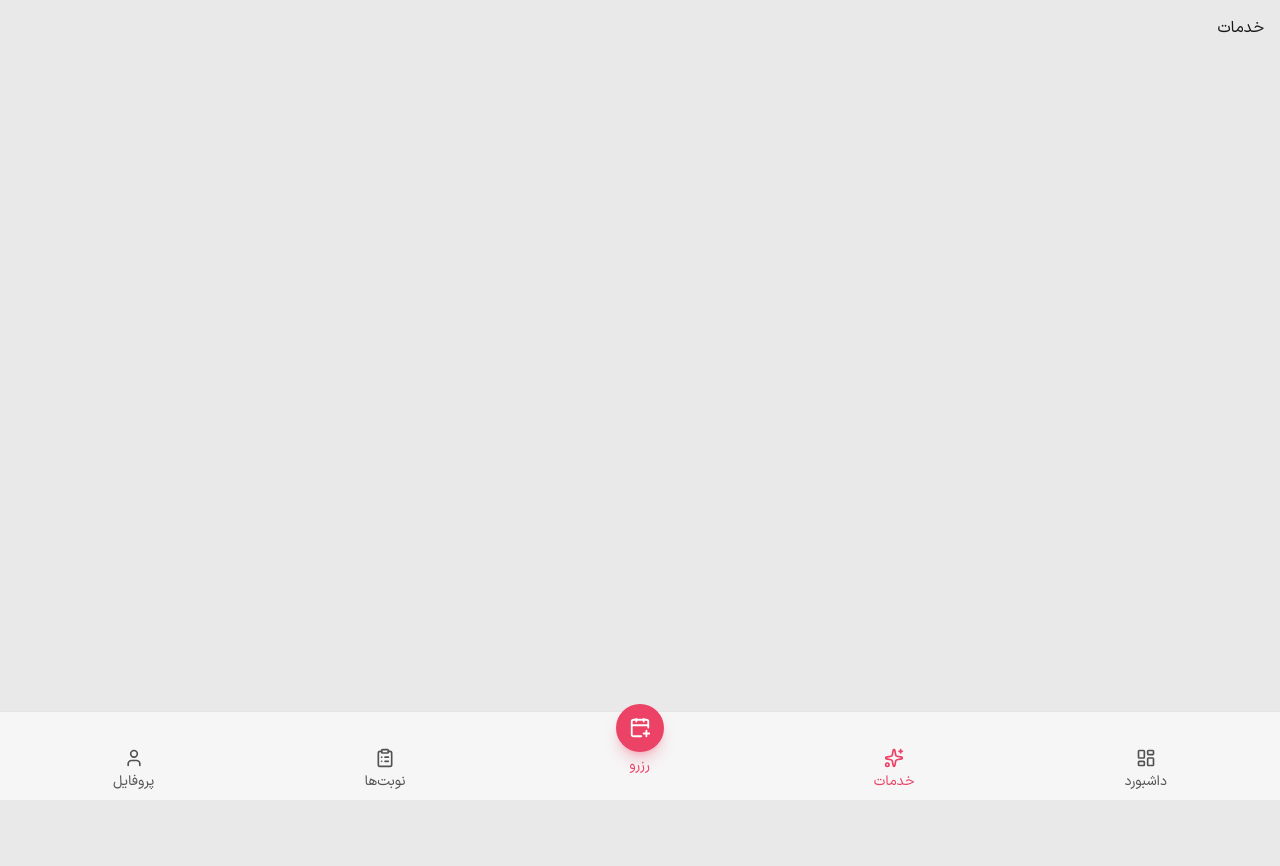
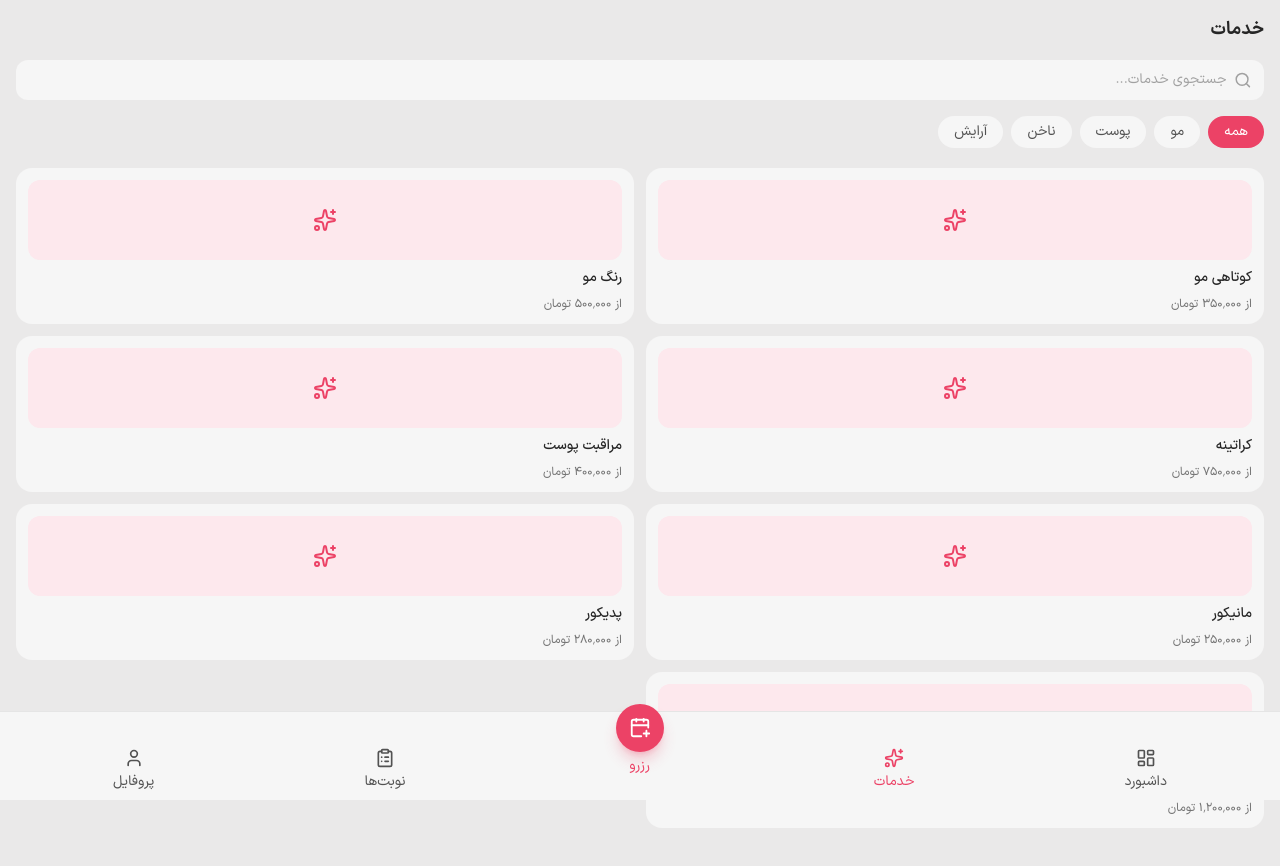
Before and after one commit to ashrafi-frontDeveloper/Beauty-Hub, a React (Vite) app: page /services in a window 1280 px wide. Shown: the top 866 px of the page. Before the commit the page ends 800 px from the top, so only its background shows below. Built offline with nearby package versions, Linux system fonts and the light colour scheme.

Commit message:
feat: section servisec

```diff
--- /dev/null
+++ b/src/constants/serviceCategories.js
@@ -0,0 +1,7 @@
+export const SERVICE_CATEGORIES = [
+  { id: "all", label: "همه" },
+  { id: "hair", label: "مو" },
+  { id: "skin", label: "پوست" },
+  { id: "nails", label: "ناخن" },
+  { id: "makeup", label: "آرایش" },
+];
--- a/src/data/mock/services.js
+++ b/src/data/mock/services.js
@@ -6,6 +6,7 @@ export const services = [
     description: "کوتاهی و مدل مو با جدیدترین تکنیک‌ها",
     price: 350000,
     duration: 45,
+    category: "hair",
     status: "active",
     popular: true,
   },
@@ -15,6 +16,7 @@ export const services = [
     description: "رنگ مو با محصولات باکیفیت",
     price: 500000,
     duration: 120,
+    category: "hair",
     status: "active",
     popular: true,
   },
@@ -24,6 +26,7 @@ export const services = [
     description: "صافی و درخشندگی مو",
     price: 750000,
     duration: 180,
+    category: "hair",
     status: "active",
     popular: true,
   },
@@ -33,7 +36,38 @@ export const services = [
     description: "پاکسازی و مراقبت تخصصی پوست صورت",
     price: 400000,
     duration: 60,
+    category: "skin",
     status: "active",
     popular: true,
   },
+  {
+    id: "s5",
+    name: "مانیکور",
+    description: "مانیکور و طراحی ناخن",
+    price: 250000,
+    duration: 40,
+    category: "nails",
+    status: "active",
+    popular: false,
+  },
+  {
+    id: "s6",
+    name: "پدیکور",
+    description: "پدیکور کامل با مراقبت پوست پا",
+    price: 280000,
+    duration: 45,
+    category: "nails",
+    status: "active",
+    popular: false,
+  },
+  {
+    id: "s7",
+    name: "آرایش عروس",
+    description: "آرایش صورت مخصوص مراسم عروسی",
+    price: 1200000,
+    duration: 90,
+    category: "makeup",
+    status: "active",
+    popular: false,
+  },
 ];
--- a/src/features/customer/dashboard/CustomerDashboardPage.jsx
+++ b/src/features/customer/dashboard/CustomerDashboardPage.jsx
@@ -7,7 +7,10 @@ import DashboardGreeting from "./components/DashboardGreeting";
 import NextAppointmentCard from "./components/NextAppointmentCard";
 import QuickActions from "./components/QuickActions";
 import PopularServices from "./components/PopularServices";
+
+
 const CustomerDashboardPage = () => {
+
   const [appointment, setAppointment] = useState(null);
   const [isAppointmentLoading, setIsAppointmentLoading] = useState(true);
 
--- /dev/null
+++ b/src/features/customer/services/ServicesPage.jsx
@@ -0,0 +1,45 @@
+// src/features/customer/services/ServicesPage.jsx
+import { useEffect, useMemo, useState } from "react";
+import { getAllServices } from "@/services/servicesService";
+import ServiceSearchBar from "./components/ServiceSearchBar";
+import CategoryFilter from "./components/CategoryFilter";
+import ServiceGrid from "./components/ServiceGrid";
+
+const ServicesPage = () => {
+  const [allServices, setAllServices] = useState([]);
+  const [isLoading, setIsLoading] = useState(true);
+
+  const [searchTerm, setSearchTerm] = useState("");
+  const [activeCategory, setActiveCategory] = useState("all");
+
+  useEffect(() => {
+    getAllServices().then((result) => {
+      setAllServices(result);
+      setIsLoading(false);
+    });
+  }, []);
+
+  const filteredServices = useMemo(() => {
+    return allServices.filter((service) => {
+      const matchesCategory =
+        activeCategory === "all" || service.category === activeCategory;
+      const matchesSearch = service.name.includes(searchTerm.trim());
+      return matchesCategory && matchesSearch;
+    });
+  }, [allServices, activeCategory, searchTerm]);
+
+  return (
+    <div className="flex flex-col gap-4">
+      <h1 className="text-lg font-bold text-neutral-800">خدمات</h1>
+
+      <ServiceSearchBar value={searchTerm} onChange={setSearchTerm} />
+      <CategoryFilter
+        activeCategory={activeCategory}
+        onChange={setActiveCategory}
+      />
+      <ServiceGrid services={filteredServices} isLoading={isLoading} />
+    </div>
+  );
+};
+
+export default ServicesPage;
--- /dev/null
+++ b/src/features/customer/services/components/CategoryFilter.jsx
@@ -0,0 +1,28 @@
+// src/features/customer/services/components/CategoryFilter.jsx
+import { SERVICE_CATEGORIES } from "@/constants/serviceCategories";
+
+const CategoryFilter = ({ activeCategory, onChange }) => {
+  return (
+    <div className="flex gap-2 overflow-x-auto pb-1 [-ms-overflow-style:none] [scrollbar-width:none] [&::-webkit-scrollbar]:hidden">
+      {SERVICE_CATEGORIES.map(({ id, label }) => {
+        const isActive = id === activeCategory;
+        return (
+          <button
+            key={id}
+            type="button"
+            onClick={() => onChange(id)}
+            className={`shrink-0 rounded-full px-4 py-1.5 text-sm transition-colors ${
+              isActive
+                ? "bg-primary text-white"
+                : "bg-surface text-neutral-600"
+            }`}
+          >
+            {label}
+          </button>
+        );
+      })}
+    </div>
+  );
+};
+
+export default CategoryFilter;
--- /dev/null
+++ b/src/features/customer/services/components/ServiceGrid.jsx
@@ -0,0 +1,37 @@
+// src/features/customer/services/components/ServiceGrid.jsx
+import ServiceCard from "@/Components/common/ServiceCard/ServiceCard";
+
+const ServiceGrid = ({ services, isLoading }) => {
+  // ---- Loading State ----
+  if (isLoading) {
+    return (
+      <div className="grid grid-cols-2 gap-3">
+        {[...Array(6)].map((_, i) => (
+          <div key={i} className="h-32 animate-pulse rounded-2xl bg-surface" />
+        ))}
+      </div>
+    );
+  }
+
+  // ---- Empty State ----
+  if (services.length === 0) {
+    return (
+      <div className="py-12 text-center">
+        <p className="text-sm text-neutral-500">
+          سرویسی با این مشخصات پیدا نشد
+        </p>
+      </div>
+    );
+  }
+
+  // ---- Success State ----
+  return (
+    <div className="grid grid-cols-2 gap-3">
+      {services.map((service) => (
+        <ServiceCard key={service.id} service={service} />
+      ))}
+    </div>
+  );
+};
+
+export default ServiceGrid;
--- /dev/null
+++ b/src/features/customer/services/components/ServiceSearchBar.jsx
@@ -0,0 +1,19 @@
+// src/features/customer/services/components/ServiceSearchBar.jsx
+import { Search } from "lucide-react";
+
+const ServiceSearchBar = ({ value, onChange }) => {
+  return (
+    <div className="flex items-center gap-2 rounded-xl bg-surface px-3 py-2.5">
+      <Search className="text-neutral-400" size={18} />
+      <input
+        type="text"
+        value={value}
+        onChange={(e) => onChange(e.target.value)}
+        placeholder="جستجوی خدمات..."
+        className="w-full bg-transparent text-sm text-neutral-700 outline-none placeholder:text-neutral-400"
+      />
+    </div>
+  );
+};
+
+export default ServiceSearchBar;
--- a/src/lib/routes.jsx
+++ b/src/lib/routes.jsx
@@ -4,6 +4,7 @@ import AuthLayout from "../Components/Layouts/AuthLayout";
 import CustomerLayout from "../Components/Layouts/CustomerLayout";
 import AdminLayout from "../Components/Layouts/AdminLayout";
 
+import ServicesPage from "../features/customer/services/ServicesPage";
 import CustomerDashboardPage from "../features/customer/dashboard/CustomerDashboardPage"
 
 const router = createBrowserRouter([
@@ -12,7 +13,7 @@ const router = createBrowserRouter([
     element: <CustomerLayout />,
     children: [
       { index: true, element: <CustomerDashboardPage /> },
-      { path: "services", element: <div>خدمات</div> },
+      { path: "services", element: <ServicesPage /> },
       { path: "book-appointment", element: <div>رزرو نوبت</div> },
       { path: "appointments", element: <div>نوبت‌های من</div> },
       { path: "profile", element: <div>پروفایل</div> },
--- a/src/services/servicesService.js
+++ b/src/services/servicesService.js
@@ -10,3 +10,11 @@ export function getPopularServices(limit = 4) {
     }, FAKE_DELAY);
   });
 }
+
+export function getAllServices() {
+  return new Promise((resolve) => {
+    setTimeout(() => {
+      resolve(services.filter((s) => s.status === "active"));
+    }, FAKE_DELAY);
+  });
+}
```
